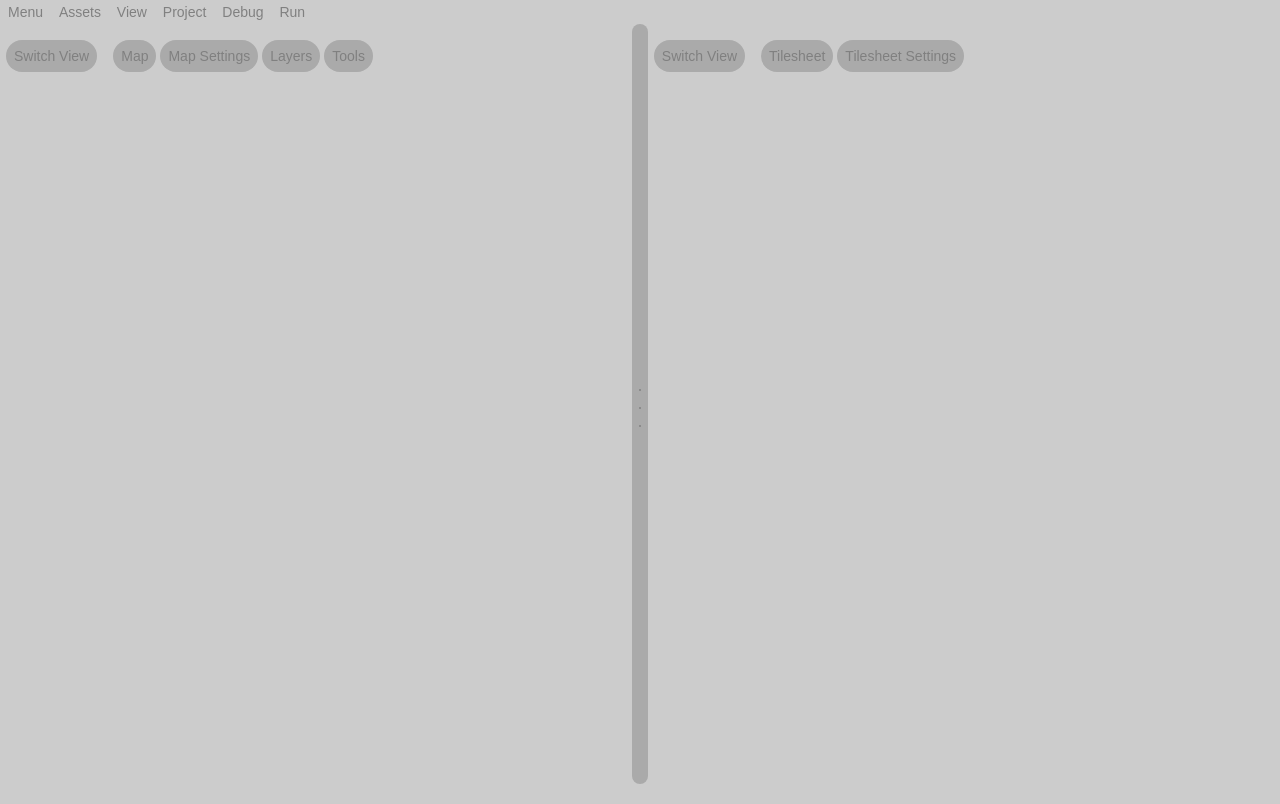
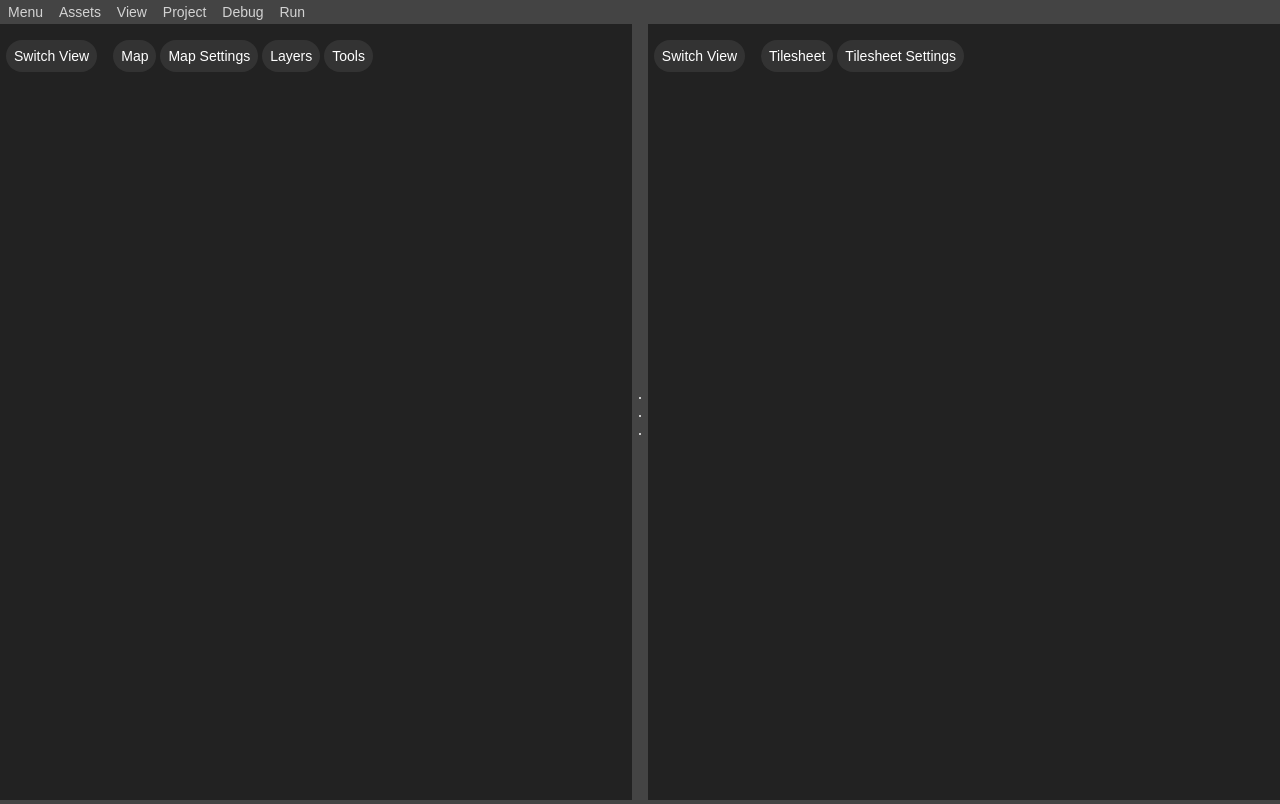
Before and after one commit to IsaacShelton/SuperPixelbox, an Electron app: page editor.html in a window 1280 px wide. Drawn offline with nearby package versions, Linux system fonts and the light colour scheme; no server answers.

Commit message:
Added second screenshot with dark theme

```diff
--- a/editor.html
+++ b/editor.html
@@ -7,7 +7,7 @@
     <title>Super Pixelbox</title>
     <script src="https://cdn.rawgit.com/lingtalfi/simpledrag/master/simpledrag.js"></script>
     <script src="https://ajax.googleapis.com/ajax/libs/jquery/3.4.1/jquery.min.js"></script>
-    <link rel="stylesheet" type="text/css" href="styles/styles-pixelbox.css">
+    <link rel="stylesheet" type="text/css" href="styles/styles-dark.css">
     <link rel="stylesheet" type="text/css" href="styles/styles.css">
     <script src="editor.js" defer></script>
 </head>
```
Also changed, not shown: github/ss2.png (added).
